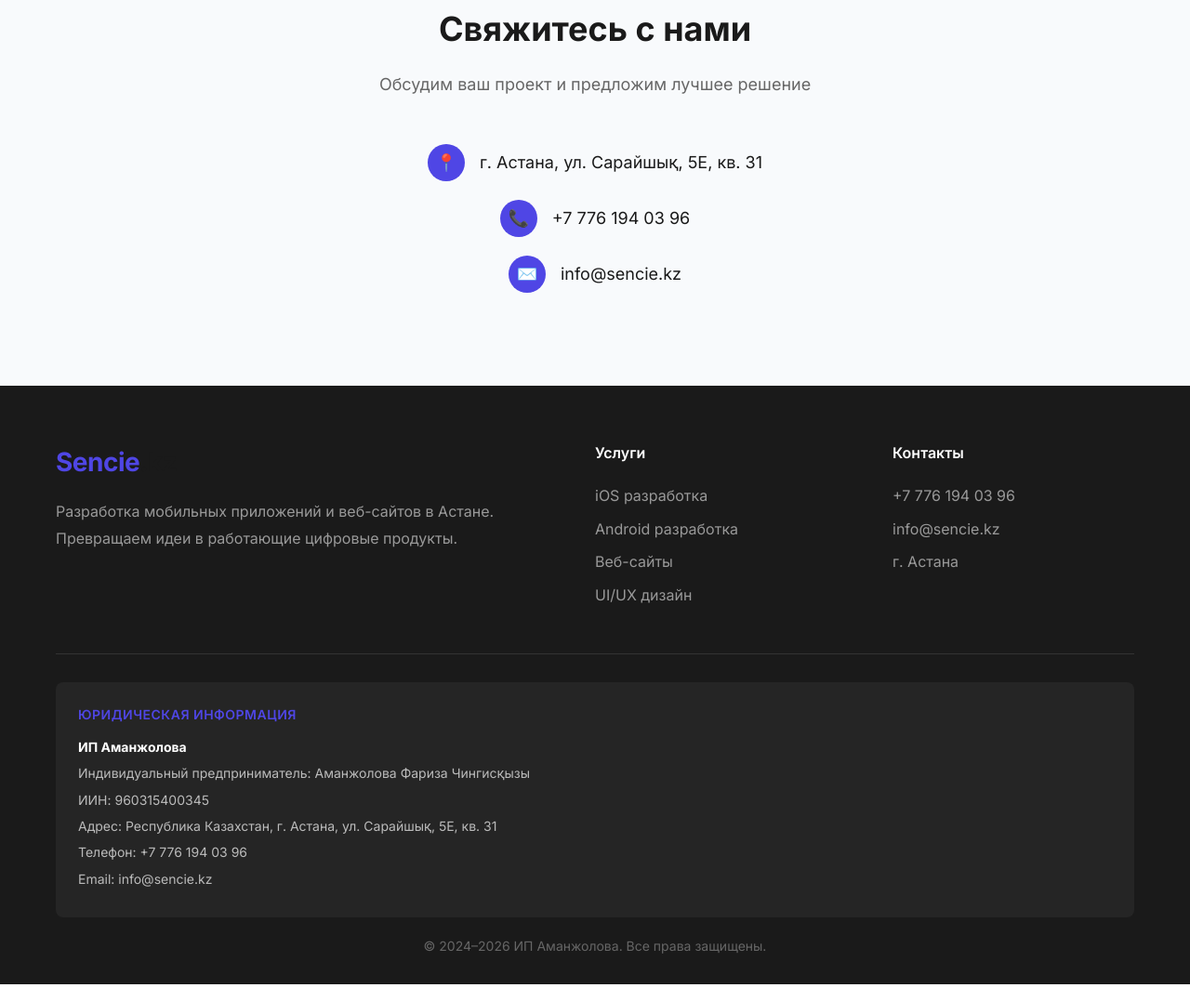
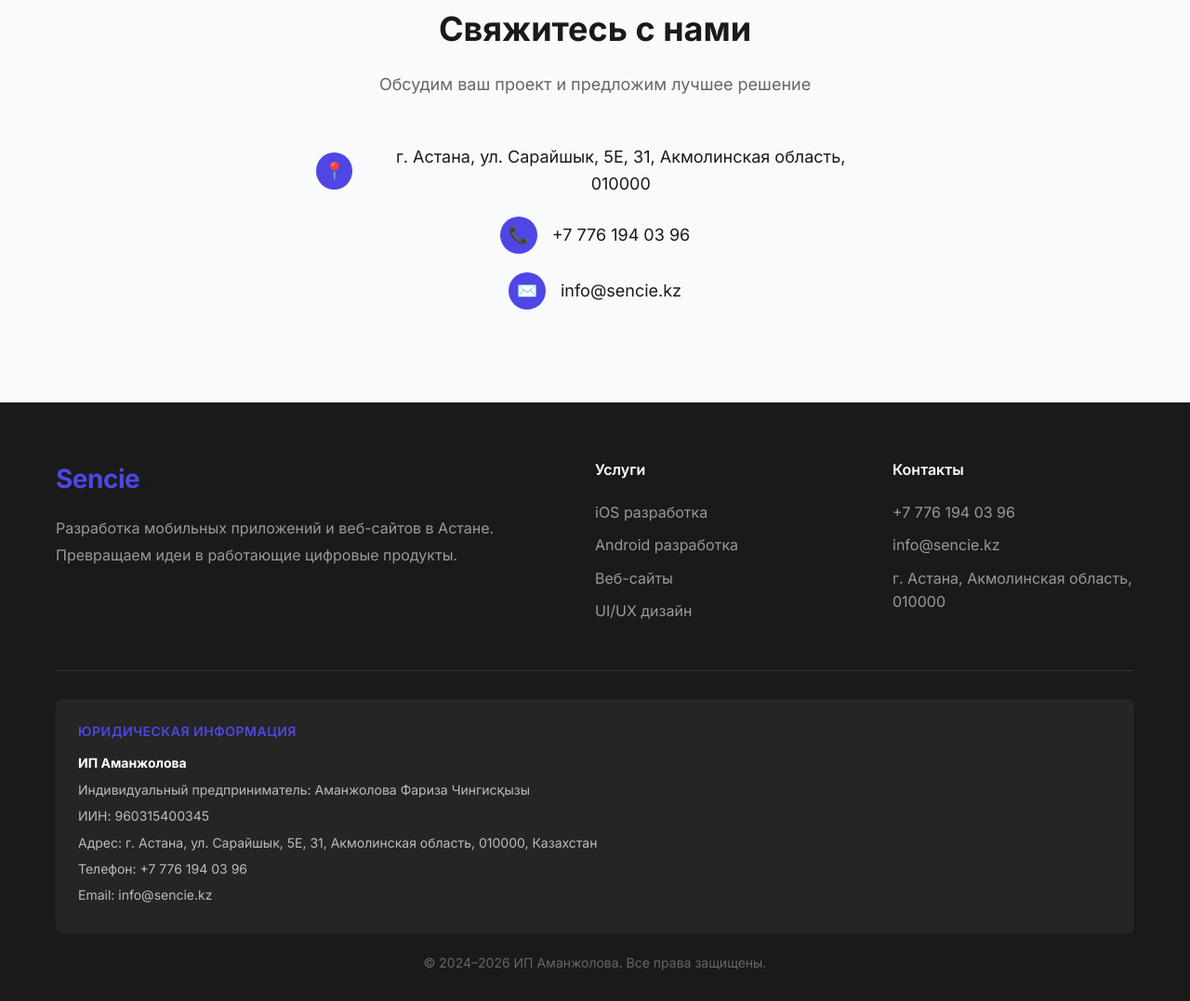
Before and after one commit to Gitperformnace7/sencie-kz, a plain HTML site: page index.html in a window 1280 px wide. Shown: the part 3299-4376 px from the top of the page at 93% size. Drawn offline with Linux system fonts and the light colour scheme.

Commit message:
Обновлён адрес на сайте

```diff
--- a/index.html
+++ b/index.html
@@ -576,7 +576,7 @@
                 <div class="contact-info">
                     <div class="contact-item">
                         <div class="contact-item-icon">📍</div>
-                        <span>г. Астана, ул. Сарайшық, 5Е, кв. 31</span>
+                        <span>г. Астана, ул. Сарайшык, 5Е, 31, Акмолинская область, 010000</span>
                     </div>
                     <div class="contact-item">
                         <div class="contact-item-icon">📞</div>
@@ -609,7 +609,7 @@
                     <h4>Контакты</h4>
                     <p>+7 776 194 03 96</p>
                     <p>info@sencie.kz</p>
-                    <p>г. Астана</p>
+                    <p>г. Астана, Акмолинская область, 010000</p>
                 </div>
             </div>
             <div class="footer-legal">
@@ -618,7 +618,7 @@
                     <p><strong>ИП Аманжолова</strong></p>
                     <p>Индивидуальный предприниматель: Аманжолова Фариза Чингисқызы</p>
                     <p>ИИН: 960315400345</p>
-                    <p>Адрес: Республика Казахстан, г. Астана, ул. Сарайшық, 5Е, кв. 31</p>
+                    <p>Адрес: г. Астана, ул. Сарайшык, 5Е, 31, Акмолинская область, 010000, Казахстан</p>
                     <p>Телефон: +7 776 194 03 96</p>
                     <p>Email: info@sencie.kz</p>
                 </div>
```
